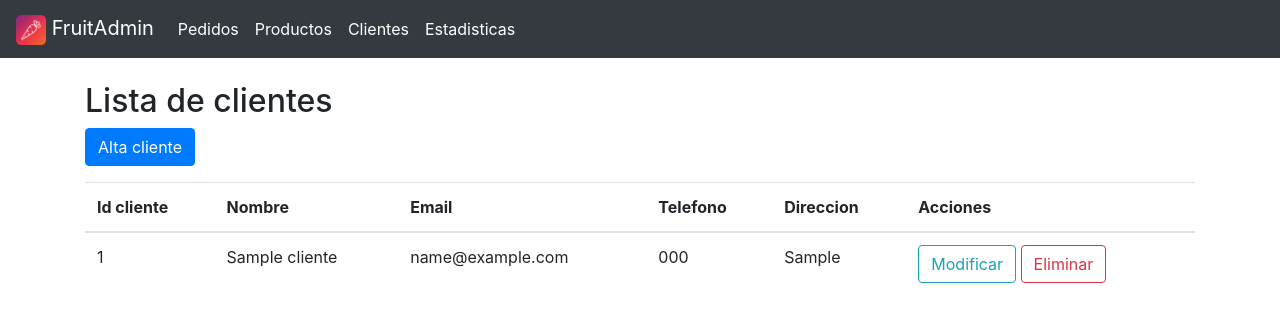
After one commit to tomasbroda11/FruitAdmin, a Django app: page /clientes/ in a window 1280 px wide. The commit adds this page. Shown: the top 322 px of the page. Run offline with Django 5.2, Linux system fonts and the light colour scheme; tables that the repository leaves empty hold one stand-in row (values such as "Sample post"); some libraries are stand-ins or nearby versions.

Commit message:
agrego vista de clientes

```diff
--- a/FruitAdmin/urls.py
+++ b/FruitAdmin/urls.py
@@ -9,4 +9,5 @@ urlpatterns = [
     path('pedidos/', include('pedidos.urls')),
     path('productos/', include('productos.urls')),
     path('dashboards/', include('dashboards.urls')),
+    path('clientes/', include('clientes.urls')),
 ]+ static(settings.STATIC_URL, document_root=settings.STATIC_ROOT)
--- /dev/null
+++ b/clientes/urls.py
@@ -0,0 +1,8 @@
+from django.urls import path
+from . import views
+
+urlpatterns = [
+    path('', views.clientes_list, name='cliente_list'),
+    path('alta-cliente/', views.clientes_create, name='cliente_create'),
+    path('<int:pk>/', views.clientes_detail, name='cliente_detail'),
+]
--- a/clientes/views.py
+++ b/clientes/views.py
@@ -1 +1,25 @@
-from django.shortcuts import render
+from django.shortcuts import render, get_object_or_404, redirect
+from .models import Cliente
+from .forms import Cliente, ClienteForm
+
+
+def clientes_list(request):
+    clientes = Cliente.objects.all()
+    return render(request,'clientes/cliente_list.html',{'clientes': clientes})
+
+def clientes_create(request):
+    if request.method == 'POST':
+        form = ClienteForm(request.POST)
+        if form.is_valid():
+            form.save()
+            return redirect('cliente_list')
+    else:
+        form = ClienteForm()
+
+    return render(request, 'clientes/clientes.html', {'form': form})
+
+def clientes_detail(request,pk):
+    cliente = get_object_or_404(Cliente,pk=pk)
+    return render(request, 'clientes/cliente_detail.html', {
+        'cliente': cliente
+    })
--- a/templates/base.html
+++ b/templates/base.html
@@ -20,6 +20,9 @@
                     <a class="nav-item nav-link" href="{% url 'producto_list' %}">Productos</a>
                 </li>
                 <li class="nav-item active">
+                    <a class="nav-item nav-link" href="{% url 'cliente_list' %}">Clientes</a>
+                </li>
+                <li class="nav-item active">
                     <a class="nav-item nav-link" href="{% url 'dashboard' %}">Estadisticas</a>
                 </li>
             </ul>
--- /dev/null
+++ b/templates/clientes/cliente_list.html
@@ -0,0 +1,63 @@
+{% extends 'base.html' %}
+
+{% block title %}Lista de clientes{% endblock %}
+
+{% block content %}
+<h2>Lista de clientes</h2>
+<a href="{% url 'cliente_create' %}" class="btn btn-primary">Alta cliente</a>
+<table class="table mt-3">
+    <thead>
+        <tr>
+            <th>Id cliente</th>
+            <th>Nombre</th>
+            <th>Email</th>
+            <th>Telefono</th>
+            <th>Direccion</th>
+            <th>Acciones</th>
+        </tr>
+    </thead>
+    <tbody>
+        {% for cliente in clientes %}
+        <tr>
+            <td>{{ cliente.id }}</td>
+            <td>{{cliente.nombre}}</td>
+            <td>{{ cliente.email }}</td>
+            <td>{{ cliente.telefono }}</td>
+            <td>{{cliente.direccion}}</td>
+            <td>
+                <a href="{% url 'cliente_detail' cliente.pk %}" class="btn btn-outline-info">Modificar</a>
+                <a href="#" class="btn btn-outline-danger" data-pedido-pk="{{ cliente.pk }}" onclick="deletePedido(this)">Eliminar</a>
+
+            </td>
+        </tr>
+        {% empty %}
+        <tr>
+            <td colspan="3">No hay clientes.</td>
+        </tr>
+        {% endfor %}
+    </tbody>
+</table>
+
+<script>
+    function deletePedido(pedidoId) {
+        if (confirm('¿Estás seguro de que deseas eliminar este pedido?')) {
+            fetch(`/pedidos/${pedidoId}/`, {
+                method: 'DELETE',
+                headers: {
+                    'X-CSRFToken': '{{ csrf_token }}',
+                    'Content-Type': 'application/json'
+                }
+            }).then(response => response.json())
+            .then(data => {
+                if (data.status === 'success') {
+                    window.location.href = data.redirect_url;
+                } else {
+                    alert('No se pudo eliminar el pedido.');
+                }
+            }).catch(error => {
+                console.error('Error:', error);
+            });
+        }
+    }
+</script>
+{% endblock %}
```
Also changed, not shown: clientes/forms.py (added, +10 -0 lines), templates/clientes/cliente_detail.html (added), templates/clientes/cliente_form.html (added).
